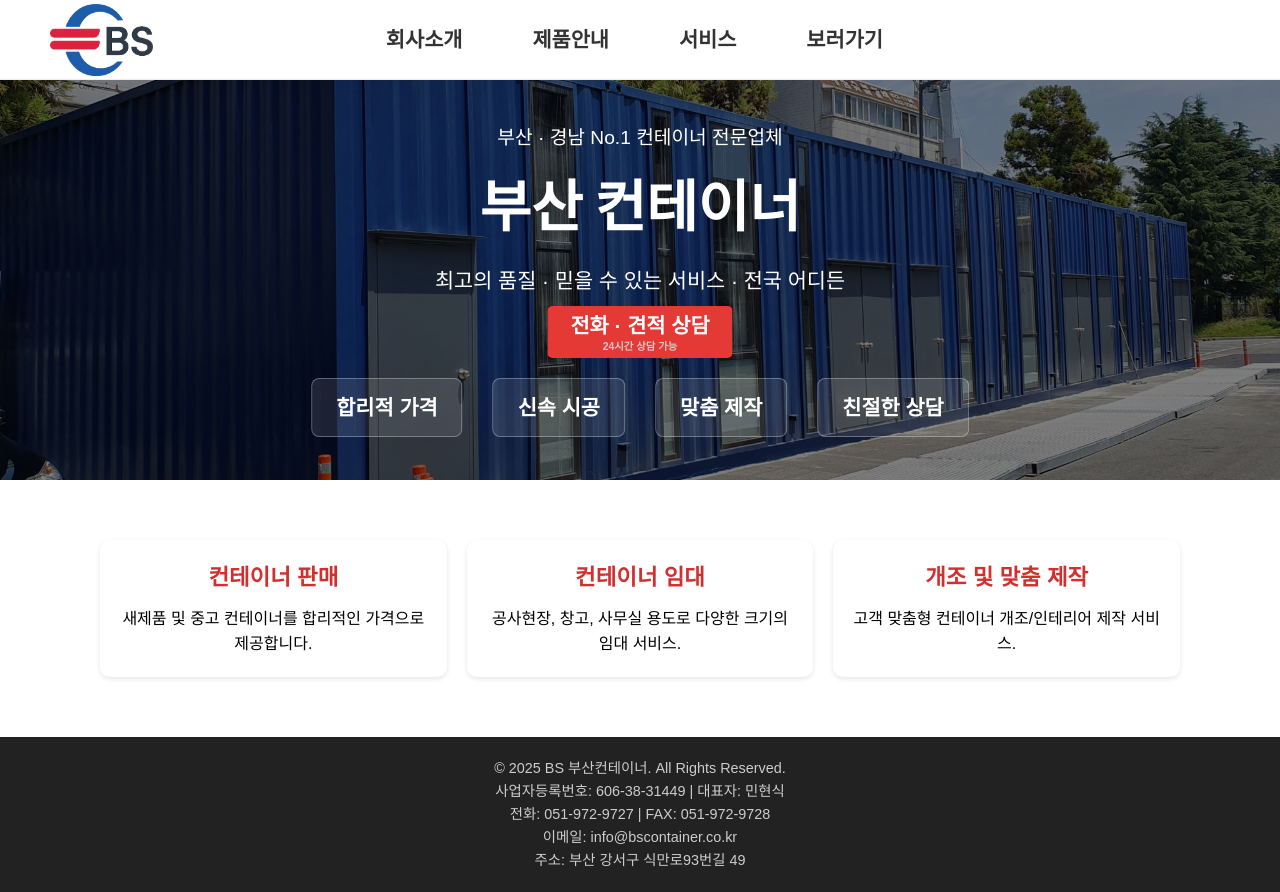
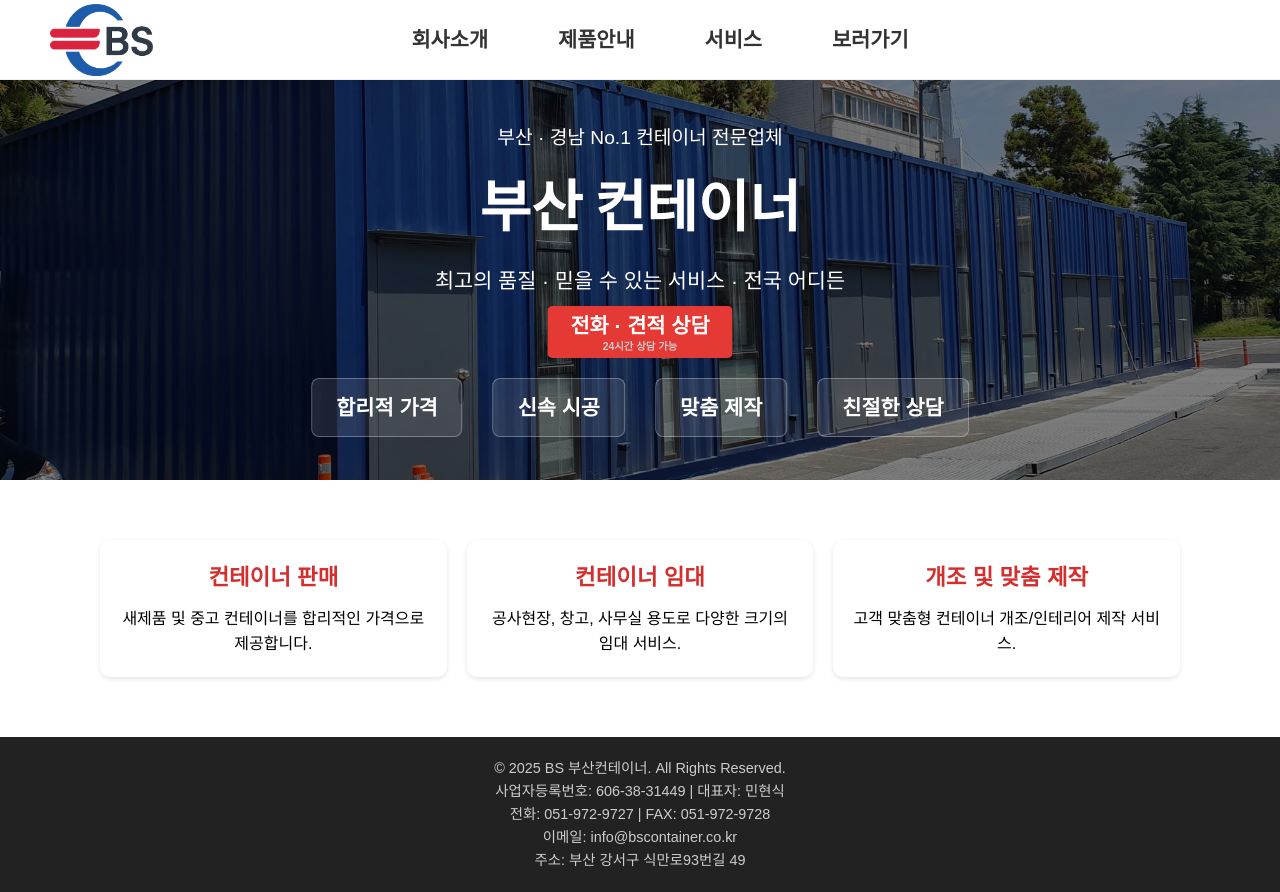
Before and after one commit to bscontainer/bscontainer.github.io, a plain HTML site: page index.html in a window 1280 px wide. Drawn offline with Linux system fonts and the light colour scheme.

Commit message:
Update style.css

```diff
--- a/style.css
+++ b/style.css
@@ -549,7 +549,7 @@ header .call-btn {
 
   header nav {
     position: absolute;
-    left: 48%;
+    left: 50%;
     top: 0;
     transform: translateX(-50%);
     height: 100%;
```
